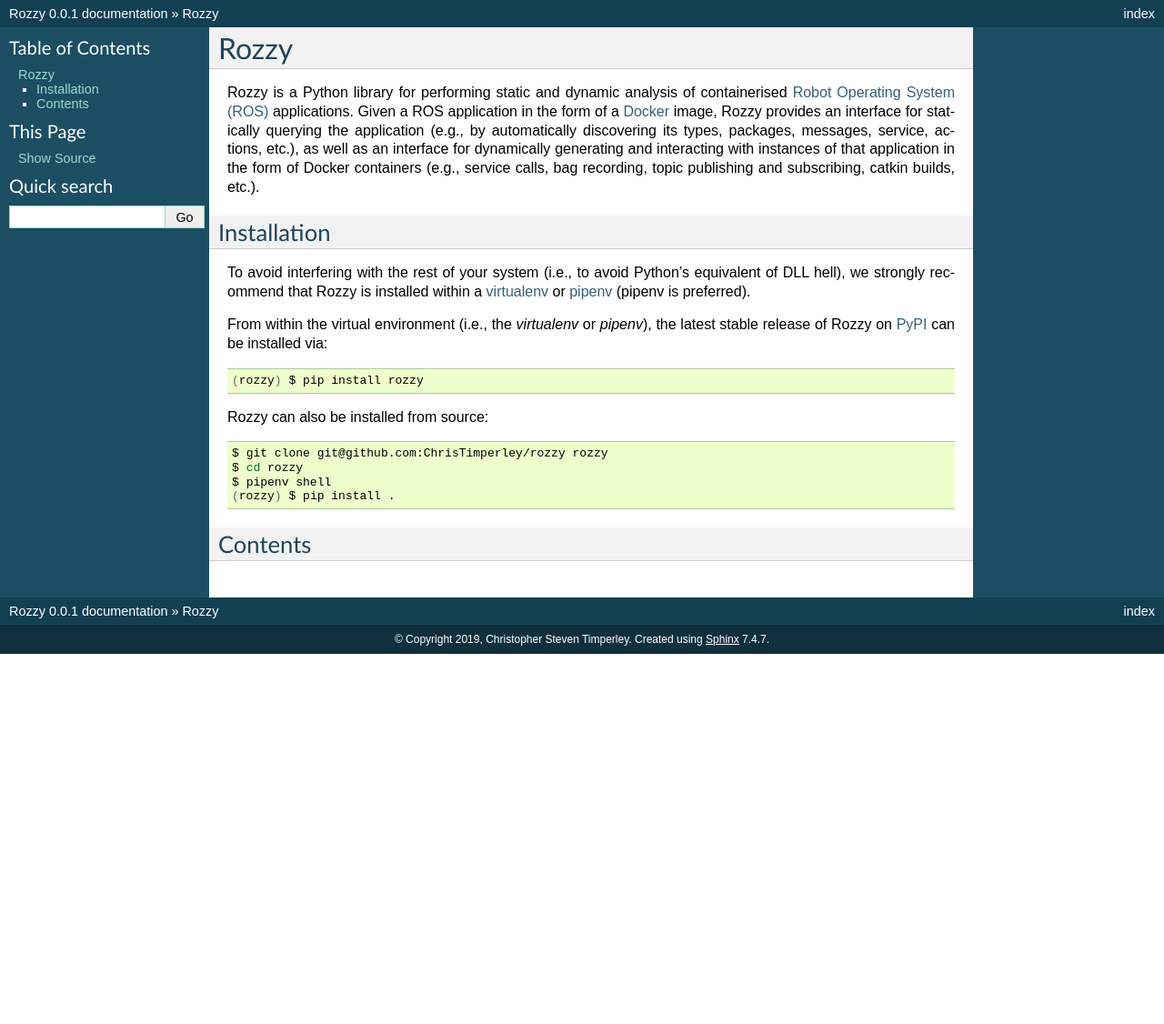
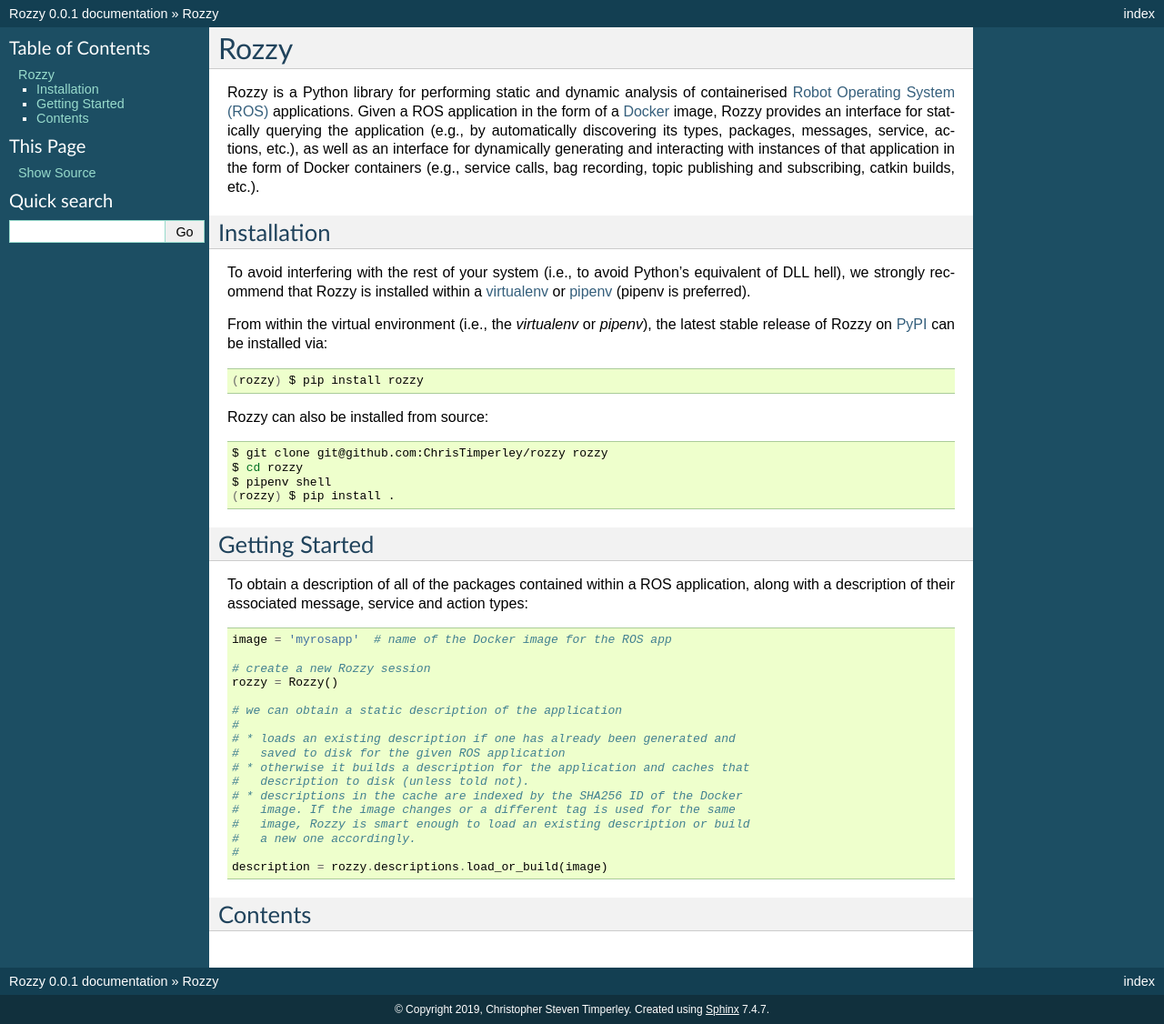
Before and after one commit to cmu-rss-lab/roswire, a Sphinx documentation site: the page built from docs/index.rst, in a window 1280 px wide. Shown: the whole page at 91% size. Built offline with Sphinx 7.4.7, drawn with Linux system fonts in a browser that asks for light colours; before the commit the page ends 900 px from its top, so only the background shows below that.

Commit message:
added static inspection example to Getting Started

```diff
--- a/docs/index.rst
+++ b/docs/index.rst
@@ -41,6 +41,36 @@
    (rozzy) $ pip install .
 
 
+Getting Started
+---------------
+
+
+To obtain a description of all of the packages contained within a ROS
+application, along with a description of their associated message,
+service and action types:
+
+
+.. code:: python
+
+   image = 'myrosapp'  # name of the Docker image for the ROS app
+
+   # create a new Rozzy session
+   rozzy = Rozzy()
+
+   # we can obtain a static description of the application
+   #
+   # * loads an existing description if one has already been generated and
+   #   saved to disk for the given ROS application
+   # * otherwise it builds a description for the application and caches that
+   #   description to disk (unless told not).
+   # * descriptions in the cache are indexed by the SHA256 ID of the Docker
+   #   image. If the image changes or a different tag is used for the same
+   #   image, Rozzy is smart enough to load an existing description or build
+   #   a new one accordingly.
+   #
+   description = rozzy.descriptions.load_or_build(image)
+
+
 Contents
 --------
 
```
